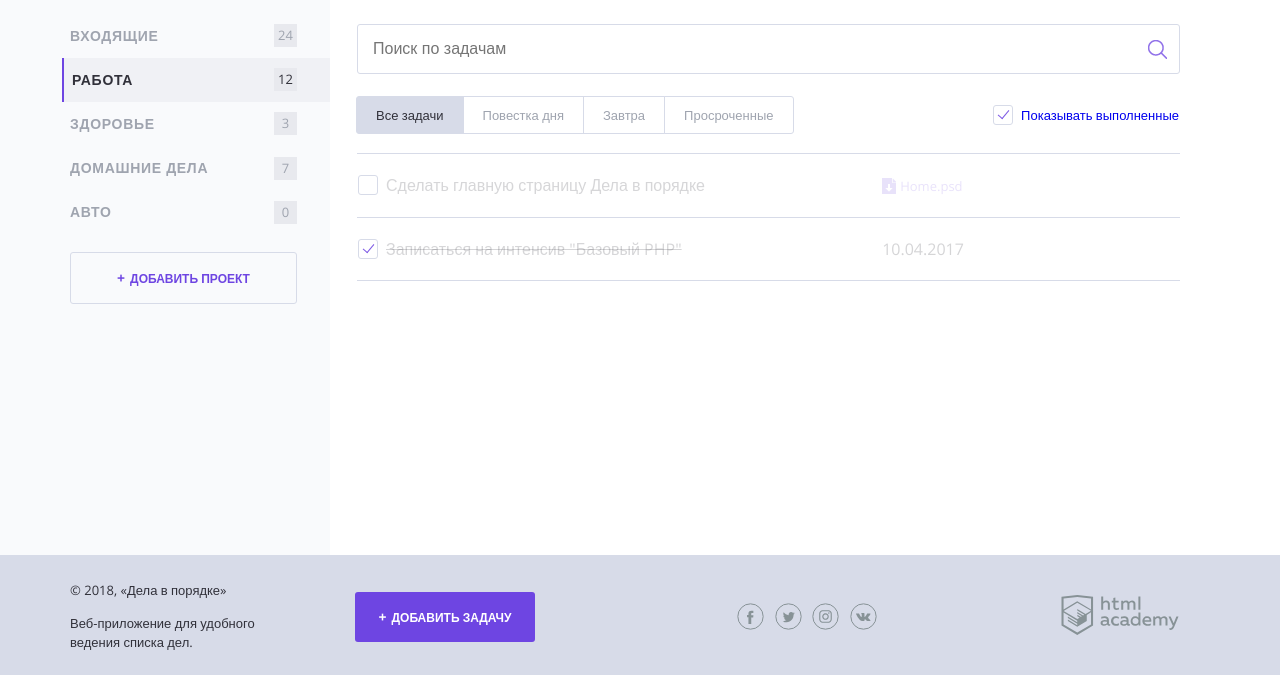
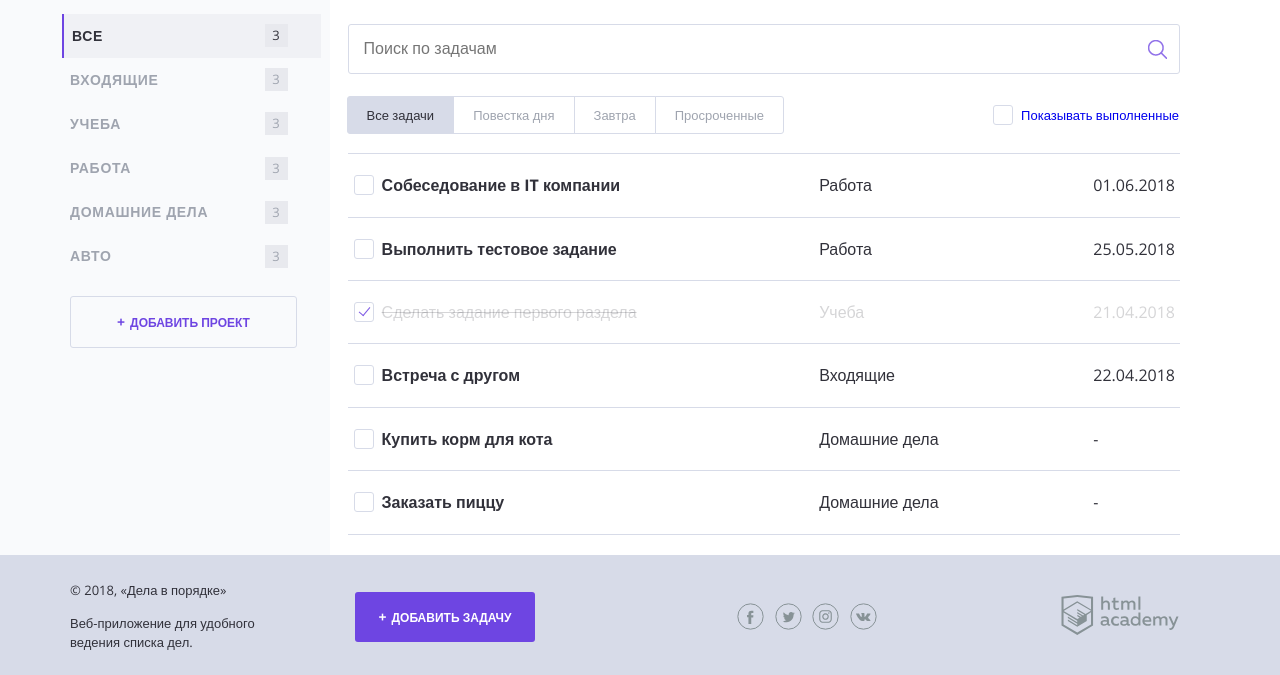
Before and after one commit to elena-melnik/641019-doingsdone, a PHP site: page / in a window 1280 px wide. Shown: the part 125-800 px from the top of the page. Run offline with PHP 8.4, Linux system fonts and the light colour scheme.

Commit message:
Выполнена работа с массивами и циклами

```diff
--- a/css/style.css
+++ b/css/style.css
@@ -505,7 +505,7 @@ a:focus {
 }
 
 .tasks__item td {
-  padding: 20px 0;
+  padding: 20px 5px;
 
   border-bottom: 1px solid #d7dbe8;
 }
@@ -524,7 +524,8 @@ a:focus {
 }
 
 .task--completed .task__file,
-.task--completed .task__date {
+.task--completed .task__date,
+.task--completed .task__category {
   opacity: 0.2;
 }
 
@@ -552,6 +553,7 @@ a:focus {
   position: relative;
 
   width: 476px;
+  padding-left: 0;
 }
 
 .task__file {
@@ -560,6 +562,10 @@ a:focus {
 
 .task__date {
   width: 80px;
+}
+
+.task__category {
+  width: 276px;
 }
 
 .task__controls {
--- a/index.php
+++ b/index.php
@@ -1,6 +1,47 @@
 <?php
 // показывать или нет выполненные задачи
 $show_complete_tasks = rand(0, 1);
+// простой массив проектов
+$task_categories = ["Все", "Входящие", "Учеба", "Работа", "Домашние дела", "Авто"];
+// двумерный массив, каждый элемент которого содержит ассоциативный массив
+$task_list = [
+    [
+        'task' => 'Собеседование в IT компании',
+        'deadline' => '01.06.2018',
+        'category' => 'Работа',
+        'is_done' => false
+    ],
+    [
+        'task' => 'Выполнить тестовое задание',
+        'deadline' => '25.05.2018',
+        'category' => 'Работа',
+        'is_done' => false
+    ],
+    [
+        'task' => 'Сделать задание первого раздела',
+        'deadline' => '21.04.2018',
+        'category' => 'Учеба',
+        'is_done' => true
+    ],
+    [
+        'task' => 'Встреча с другом',
+        'deadline' => '22.04.2018',
+        'category' => 'Входящие',
+        'is_done' => false
+    ],
+    [
+        'task' => 'Купить корм для кота',
+        'deadline' => '-',
+        'category' => 'Домашние дела',
+        'is_done' => false
+    ],
+    [
+        'task' => 'Заказать пиццу',
+        'deadline' => '-',
+        'category' => 'Домашние дела',
+        'is_done' => false
+    ],
+];
 ?>
 <!DOCTYPE html>
 <html lang="ru">
@@ -45,30 +86,14 @@ $show_complete_tasks = rand(0, 1);
 
                 <nav class="main-navigation">
                     <ul class="main-navigation__list">
-                        <li class="main-navigation__list-item">
-                            <a class="main-navigation__list-item-link" href="#">Входящие</a>
-                            <span class="main-navigation__list-item-count">24</span>
-                        </li>
-
-                        <li class="main-navigation__list-item main-navigation__list-item--active">
-                            <a class="main-navigation__list-item-link" href="#">Работа</a>
-                            <span class="main-navigation__list-item-count">12</span>
-                        </li>
-
-                        <li class="main-navigation__list-item">
-                            <a class="main-navigation__list-item-link" href="#">Здоровье</a>
-                            <span class="main-navigation__list-item-count">3</span>
-                        </li>
-
-                        <li class="main-navigation__list-item">
-                            <a class="main-navigation__list-item-link" href="#">Домашние дела</a>
-                            <span class="main-navigation__list-item-count">7</span>
-                        </li>
-
-                        <li class="main-navigation__list-item">
-                            <a class="main-navigation__list-item-link" href="#">Авто</a>
-                            <span class="main-navigation__list-item-count">0</span>
-                        </li>
+                        <!-- Заменить содержимое списка данными из массива $task_categories -->
+                        <?php foreach ($task_categories as $key => $val): ?>
+                            <!-- Первый элемент списка должен дополнительно иметь класс .main-navigation__list-item--active -->
+                            <li class="main-navigation__list-item <?= ($key == 0)? ' main-navigation__list-item--active' : '' ?>">
+                                <a class="main-navigation__list-item-link" href="#"><?=$val; ?></a>
+                                <span class="main-navigation__list-item-count">3</span>
+                            </li>
+                        <?php endforeach; ?>
                     </ul>
                 </nav>
 
@@ -94,43 +119,30 @@ $show_complete_tasks = rand(0, 1);
 
                     <label class="checkbox">
                         <a href="/">
-                            <!--добавить сюда аттрибут "checked", если переменная $show_complete_tasks равна единице-->
-                            <input class="checkbox__input visually-hidden" type="checkbox" <?php if ($show_complete_tasks == 1): ?> checked <?php endif; ?>>
+                            <input class="checkbox__input visually-hidden" type="checkbox">
                             <span class="checkbox__text">Показывать выполненные</span>
                         </a>
                     </label>
                 </div>
 
                 <table class="tasks">
-                    <!--показывать следующий тег <tr/>, если переменная $show_complete_tasks равна единице-->
-                    <tr class="tasks__item task task--completed">
-                        <td class="task__select">
-                            <label class="checkbox task__checkbox">
-                                <input class="checkbox__input visually-hidden" type="checkbox" checked>
-                                <a href="/"><span class="checkbox__text">Сделать главную страницу Дела в порядке</span></a>
-                            </label>
-                        </td>
-
-                        <td class="task__file">
-                            <a class="download-link" href="#">Home.psd</a>
-                        </td>
-
-                        <td class="task__date"></td>
-                    </tr>
-                    <?php if ($show_complete_tasks == 1): ?>
-                        <tr class="tasks__item task task--completed">
+                    <!-- Заменить все содержимое этой таблицы данными из массива задач $task-list -->
+                    <?php foreach ($task_list as $key => $val): ?>
+                        <!-- Если у задачи статус "выполнен", то строке с этой задачей добавить класс "task--completed" -->
+                        <tr class="tasks__item <?= ($val['is_done'] == true)? ' task--completed' : '' ?>">
                             <td class="task__select">
                                 <label class="checkbox task__checkbox">
-                                    <input class="checkbox__input visually-hidden" type="checkbox" checked>
-                                    <span class="checkbox__text">Записаться на интенсив "Базовый PHP"</span>
+                                    <!--добавить input-у аттрибут "checked", если у задачи статус "выполнен" -->
+                                    <input class="checkbox__input visually-hidden" type="checkbox" <?= ($val['is_done'] == true)? ' checked' : '' ?>>
+                                    <span class="checkbox__text"><?=$val['task']; ?></span>
                                 </label>
                             </td>
 
-                            <td class="task__date">10.04.2017</td>
+                            <td class="task__category"><?=$val['category']; ?></td>
 
-                            <td class="task__controls"></td>
+                            <td class="task__date"><?=$val['deadline']; ?></td>
                         </tr>
-                    <?php endif; ?>
+                    <?php endforeach; ?>
                 </table>
             </main>
         </div>
```
